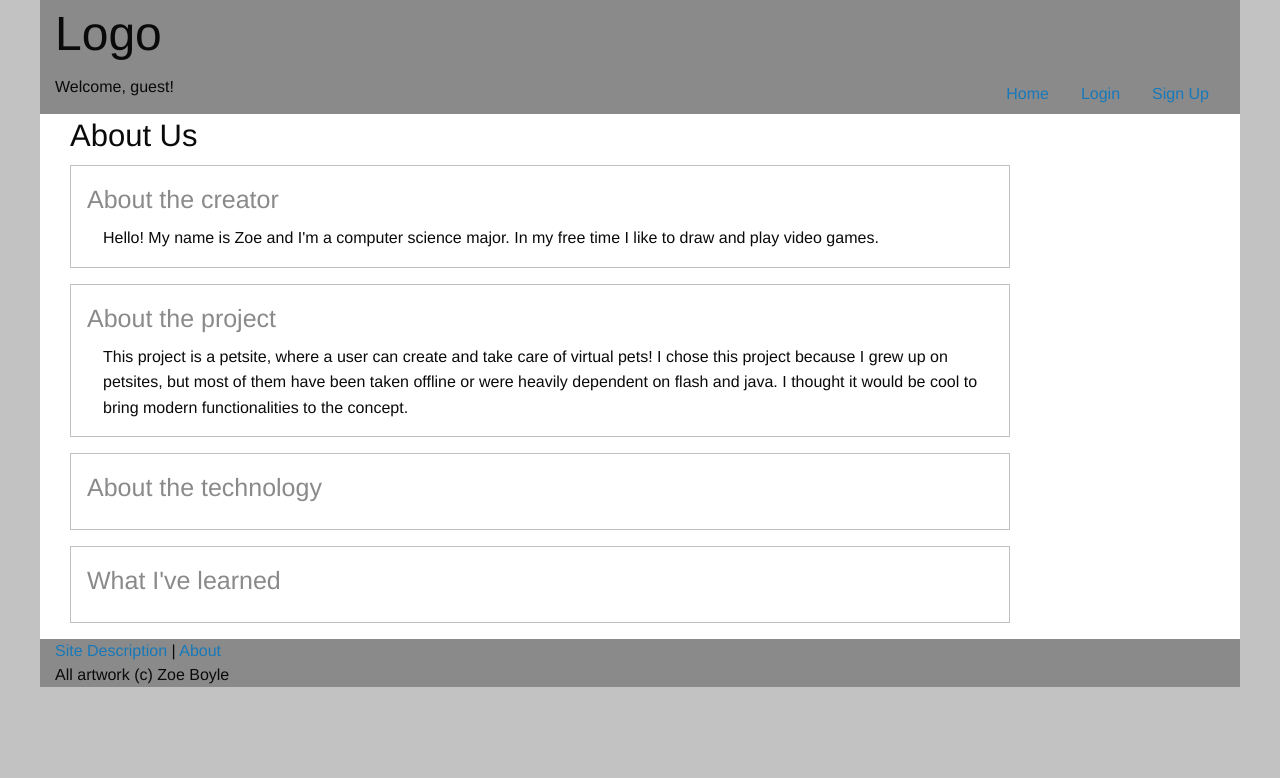
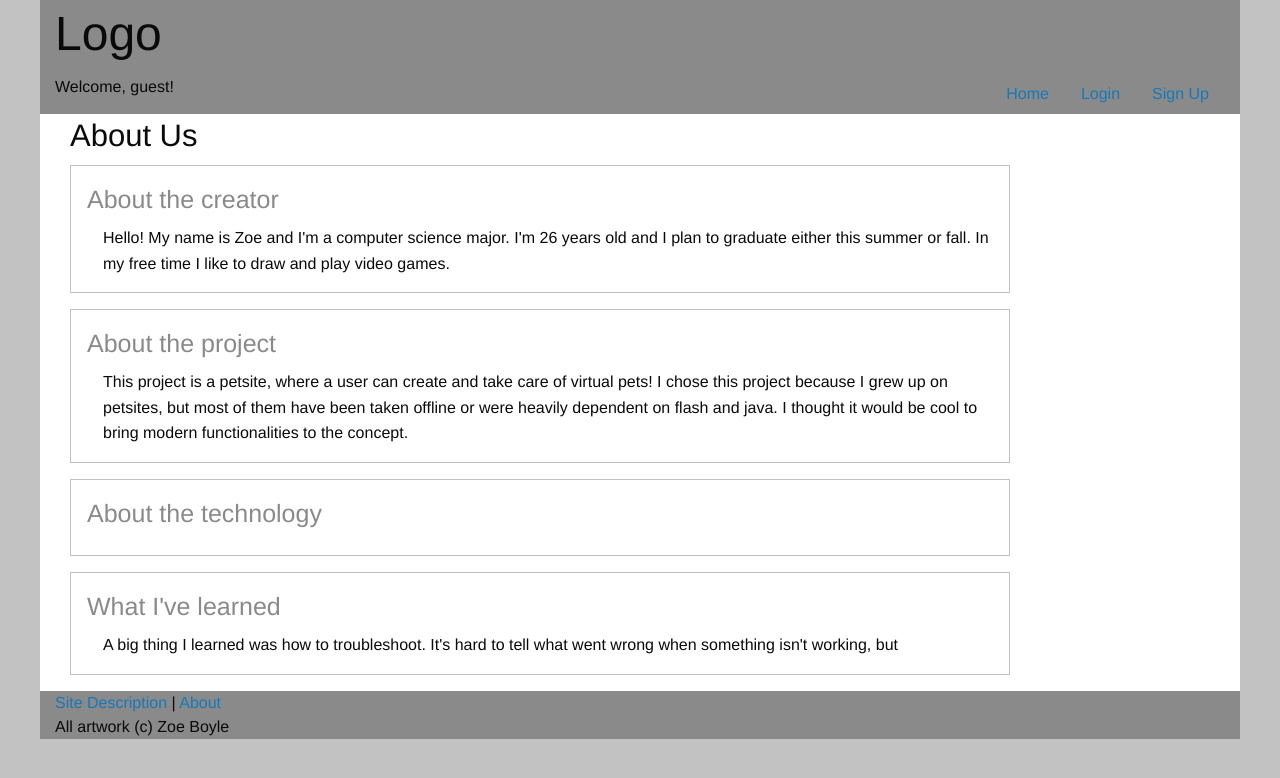
Before and after one commit to zboyle1/VirtuaPets, a PHP site: page /places/about.php in a window 1280 px wide. Shown: the top 778 px of the page. Run offline with PHP 8.4, Linux system fonts and the light colour scheme.

Commit message:
code cleanup

```diff
--- a/places/about.php
+++ b/places/about.php
@@ -7,29 +7,33 @@
     <div class ="cell">
         <h3>About Us</h3>
     </div>
+
     <div class = "cell large-10">
         <div class="callout">
             <h4 class = "subheader">About the creator</h4>
             <p style="margin-left: 1em;">
-                Hello! My name is Zoe and I'm a computer science major. In my free time I like to draw and play video games.
+                Hello! My name is Zoe and I'm a computer science major. I'm 26 years old and I plan to graduate either this summer or fall. In my free time I like to draw and play video games.
             </p>
         </div>
+
         <div class="callout">
             <h4 class = "subheader">About the project</h4>
             <p style="margin-left: 1em;">
                 This project is a petsite, where a user can create and take care of virtual pets! I chose this project because I grew up on petsites, but most of them have been taken offline or were heavily dependent on flash and java. I thought it would be cool to bring modern functionalities to the concept.
             </p>
         </div>
+
         <div class="callout">
             <h4 class = "subheader">About the technology</h4>
             <p style="margin-left: 1em;">
 
             </p>
         </div>
+
         <div class="callout">
             <h4 class = "subheader">What I've learned</h4>
             <p style="margin-left: 1em;">
-
+                A big thing I learned was how to troubleshoot. It's hard to tell what went wrong when something isn't working, but
             </p>
         </div>
     </div>
--- a/places/createpet.php
+++ b/places/createpet.php
@@ -17,6 +17,7 @@
 		    <label>Pet name:
                 <input type="text" id="petname">
             </label>
+
             <label>Species
                 <select id = "species" onchange = "updatecolorop()" autocomplete="off">
                     <option value="">--Choose species--</option>
@@ -27,15 +28,18 @@
                     <option value="frog">Frog</option>
                </select>
             </label>
+
             <label>Color
                 <select id ="color" onchange = "updatepetphoto()" autocomplete="off">
                 </select>
             </label>
+
             <fieldset>
-            <legend>Pet gender</legend>
+                <legend>Pet gender</legend>
                 <input type="radio" name="gender" value="Male" id="male" required><label for="male">Male</label>
                 <input type="radio" name="gender" value="Female" id="female"><label for="female">Female</label>
             </fieldset>
+
             <div class = "callout alert" id="message"></div>
             <button class = "submit button">Create pet</button>
 	    </form>
--- a/places/description.php
+++ b/places/description.php
@@ -7,12 +7,14 @@
     <div class ="cell">
         <h3>Site Description</h3>
     </div>
+
     <div class = "cell large-10">
         <div class="callout">
             <p style="margin-left: 1em;">
 
             </p>
         </div>
+
         <div class="callout">
             <p style="margin-left: 1em;">
 
--- a/places/login.php
+++ b/places/login.php
@@ -4,16 +4,18 @@
     include '../footer.php';
 ?>
 <div id = "content" class = "grid-x grid-padding-x grid-margin-x">
-
     <div class="cell large-8 medium-6 small-4">
         <form onsubmit="return(login())">
 		    <label>Username
                 <input type="text" id="user">
             </label>
+
             <label>Password
                 <input type="text" id="pass">
             </label>
+
             <div class = "callout alert" id="message"></div>
+
             <button class = "submit button">Login</button>
             <a href = "/~zboyle1/places/signup.php" class="button secondary">Sign up</a>
 	    </form>
--- a/places/signup.php
+++ b/places/signup.php
@@ -4,19 +4,22 @@
     include '../footer.php';
 ?>
 <div id = "content" class = "grid-x grid-padding-x grid-margin-x">
-
     <div class="cell large-8 medium-6 small-4">
         <form onsubmit="return(signup())">
     		<label>Username
                 <input type="text" id="user">
             </label>
+
             <label>Password
                 <input type="text" id="pass">
             </label>
+
             <label>Birthday
                 <input type="date" id="dob">
             </label>
+
             <div class = "callout alert" id="message"></div>
+
             <button class = "submit button">Sign up</button>
             <a href = "/~zboyle1/places/login.php" class="button secondary">Login</a>
 	    </form>
```
Lines whose indentation alone changed are shown as unchanged.
